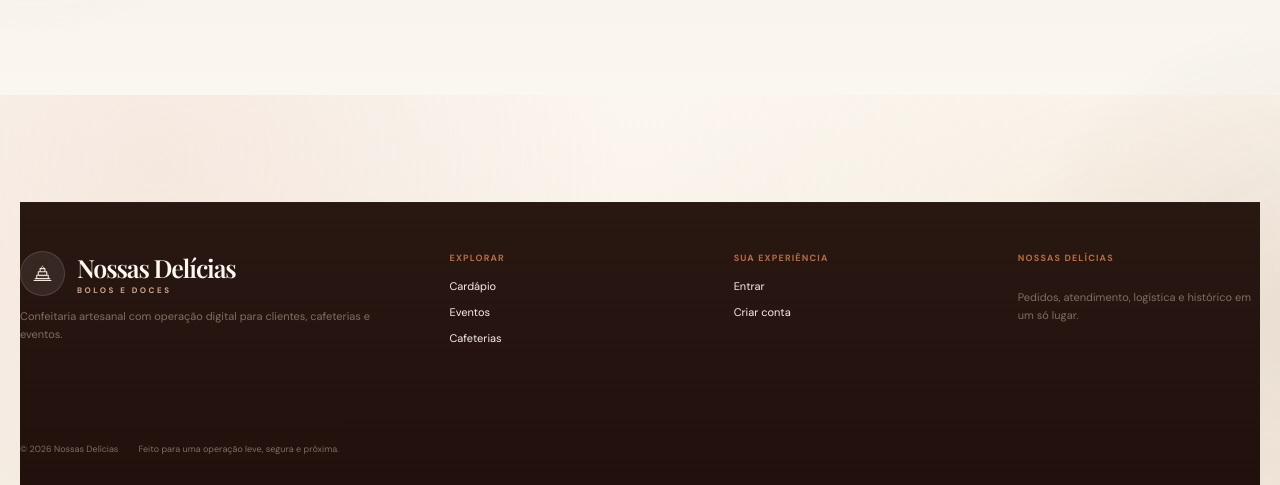
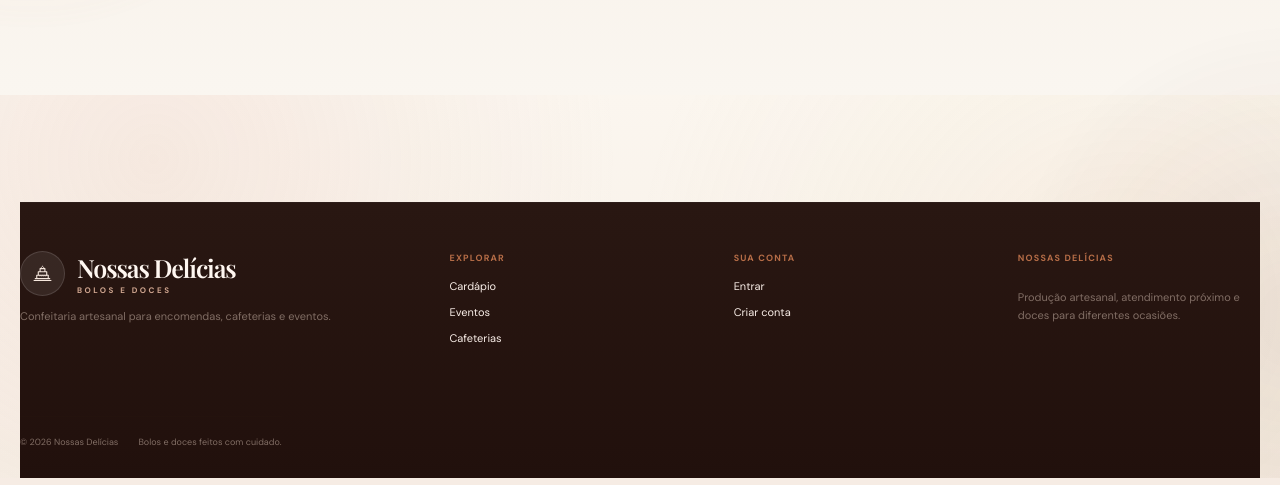
Before and after one commit to GabrielSantanaBR/nossas-delicias-site, a Django app: template templates/registration/password_reset_complete.html in a window 1280 px wide. Shown: the part 705-1190 px from the top of the page. Run offline with Django 5.2, Linux system fonts and the light colour scheme; the template is opened without the code that fills it, so the values that code supplies are empty; parts of the project's set-up code (start-up, migrations or seed data) failed here and were passed over.

```diff
--- a/templates/base.html
+++ b/templates/base.html
@@ -4,7 +4,7 @@
 <head>
   <meta charset="utf-8">
   <meta name="viewport" content="width=device-width,initial-scale=1,viewport-fit=cover">
-  <meta name="description" content="Nossas Delícias — confeitaria artesanal, pedidos online, cafeterias e eventos com acompanhamento completo.">
+  <meta name="description" content="Nossas Delícias — confeitaria artesanal, brownies, bolos, encomendas, cafeterias e eventos.">
   <meta name="theme-color" content="#2d1a15">
   <meta name="color-scheme" content="light">
   <title>{% block title %}Nossas Delícias{% endblock %}</title>
@@ -16,6 +16,7 @@
   <link rel="stylesheet" href="{% static 'platform.css' %}">
   <link rel="stylesheet" href="{% static 'v14-refinements.css' %}">
   <link rel="stylesheet" href="{% static 'v15-cinematic.css' %}">
+  <link rel="stylesheet" href="{% static 'public-v17.css' %}">
   {% block head %}{% endblock %}
 </head>
 <body>
@@ -27,14 +28,7 @@
   <header class="site-header" data-site-header>
     <div class="header-inner">
       <a class="brand-lockup" href="{% url 'home' %}" aria-label="Nossas Delícias — início">
-        <span class="brand-mark" aria-hidden="true">
-          <svg viewBox="0 0 48 48" fill="none" xmlns="http://www.w3.org/2000/svg">
-            <path d="M12 32.5h24M14.5 32.5V27h19v5.5M17 27v-6h14v6M20 21v-5h8v5" stroke="currentColor" stroke-width="1.8" stroke-linecap="round" stroke-linejoin="round"/>
-            <path d="M18 27c1.1 1.2 2.2 1.2 3.3 0 1.1 1.2 2.2 1.2 3.3 0 1.1 1.2 2.2 1.2 3.3 0 1.1 1.2 2.2 1.2 3.3 0" stroke="currentColor" stroke-width="1.45" stroke-linecap="round"/>
-            <path d="M21.5 16c0-1.7 1.1-3 2.5-4 1.4 1 2.5 2.3 2.5 4" stroke="currentColor" stroke-width="1.5" stroke-linecap="round"/>
-            <path d="M10 35.5h28" stroke="currentColor" stroke-width="1.8" stroke-linecap="round"/>
-          </svg>
-        </span>
+        <span class="brand-mark" aria-hidden="true"><svg viewBox="0 0 48 48" fill="none" xmlns="http://www.w3.org/2000/svg"><path d="M12 32.5h24M14.5 32.5V27h19v5.5M17 27v-6h14v6M20 21v-5h8v5" stroke="currentColor" stroke-width="1.8" stroke-linecap="round" stroke-linejoin="round"/><path d="M18 27c1.1 1.2 2.2 1.2 3.3 0 1.1 1.2 2.2 1.2 3.3 0 1.1 1.2 2.2 1.2 3.3 0 1.1 1.2 2.2 1.2 3.3 0" stroke="currentColor" stroke-width="1.45" stroke-linecap="round"/><path d="M21.5 16c0-1.7 1.1-3 2.5-4 1.4 1 2.5 2.3 2.5 4" stroke="currentColor" stroke-width="1.5" stroke-linecap="round"/><path d="M10 35.5h28" stroke="currentColor" stroke-width="1.8" stroke-linecap="round"/></svg></span>
         <span class="brand-wordmark"><strong>Nossas Delícias</strong><small>BOLOS E DOCES</small></span>
       </a>
       <button class="nav-toggle" type="button" data-nav-toggle aria-expanded="false" aria-controls="site-nav" aria-label="Abrir menu"><span></span><span></span></button>
@@ -60,27 +54,20 @@
     <div class="footer-grid">
       <div class="footer-brand">
         <a class="brand-lockup" href="{% url 'home' %}" aria-label="Nossas Delícias — início">
-          <span class="brand-mark" aria-hidden="true">
-            <svg viewBox="0 0 48 48" fill="none" xmlns="http://www.w3.org/2000/svg">
-              <path d="M12 32.5h24M14.5 32.5V27h19v5.5M17 27v-6h14v6M20 21v-5h8v5" stroke="currentColor" stroke-width="1.8" stroke-linecap="round" stroke-linejoin="round"/>
-              <path d="M18 27c1.1 1.2 2.2 1.2 3.3 0 1.1 1.2 2.2 1.2 3.3 0 1.1 1.2 2.2 1.2 3.3 0 1.1 1.2 2.2 1.2 3.3 0" stroke="currentColor" stroke-width="1.45" stroke-linecap="round"/>
-              <path d="M21.5 16c0-1.7 1.1-3 2.5-4 1.4 1 2.5 2.3 2.5 4" stroke="currentColor" stroke-width="1.5" stroke-linecap="round"/>
-              <path d="M10 35.5h28" stroke="currentColor" stroke-width="1.8" stroke-linecap="round"/>
-            </svg>
-          </span>
+          <span class="brand-mark" aria-hidden="true"><svg viewBox="0 0 48 48" fill="none" xmlns="http://www.w3.org/2000/svg"><path d="M12 32.5h24M14.5 32.5V27h19v5.5M17 27v-6h14v6M20 21v-5h8v5" stroke="currentColor" stroke-width="1.8" stroke-linecap="round" stroke-linejoin="round"/><path d="M18 27c1.1 1.2 2.2 1.2 3.3 0 1.1 1.2 2.2 1.2 3.3 0 1.1 1.2 2.2 1.2 3.3 0 1.1 1.2 2.2 1.2 3.3 0" stroke="currentColor" stroke-width="1.45" stroke-linecap="round"/><path d="M21.5 16c0-1.7 1.1-3 2.5-4 1.4 1 2.5 2.3 2.5 4" stroke="currentColor" stroke-width="1.5" stroke-linecap="round"/><path d="M10 35.5h28" stroke="currentColor" stroke-width="1.8" stroke-linecap="round"/></svg></span>
           <span class="brand-wordmark"><strong>Nossas Delícias</strong><small>BOLOS E DOCES</small></span>
         </a>
-        <p>Confeitaria artesanal com operação digital para clientes, cafeterias e eventos.</p>
+        <p>Confeitaria artesanal para encomendas, cafeterias e eventos.</p>
       </div>
       <div><span class="footer-label">Explorar</span><a href="{% url 'catalog' %}">Cardápio</a><a href="{% url 'event_portal' %}">Eventos</a><a href="{% url 'cafe_portal' %}">Cafeterias</a></div>
-      <div><span class="footer-label">Sua experiência</span>{% if user.is_authenticated %}<a href="{% url 'account' %}">Minha conta</a><a href="{% url 'cart' %}">Sacola</a>{% else %}<a href="{% url 'login' %}">Entrar</a><a href="{% url 'register' %}">Criar conta</a>{% endif %}</div>
-      <div class="footer-note"><span class="footer-label">Nossas Delícias</span><p>Pedidos, atendimento, logística e histórico em um só lugar.</p></div>
+      <div><span class="footer-label">Sua conta</span>{% if user.is_authenticated %}<a href="{% url 'account' %}">Minha conta</a><a href="{% url 'cart' %}">Sacola</a>{% else %}<a href="{% url 'login' %}">Entrar</a><a href="{% url 'register' %}">Criar conta</a>{% endif %}</div>
+      <div class="footer-note"><span class="footer-label">Nossas Delícias</span><p>Produção artesanal, atendimento próximo e doces para diferentes ocasiões.</p></div>
     </div>
-    <div class="footer-bottom"><span>© {% now 'Y' %} Nossas Delícias</span><span>Feito para uma operação leve, segura e próxima.</span></div>
+    <div class="footer-bottom"><span>© {% now 'Y' %} Nossas Delícias</span><span>Bolos e doces feitos com cuidado.</span></div>
   </footer>
 
   <script src="{% static 'app.js' %}" defer></script>
-  <script src="{% static 'v15-cinematic.js' %}" defer></script>
+  <script src="{% static 'public-v17.js' %}" defer></script>
   {% block scripts %}{% endblock %}
 </body>
 </html>
```
